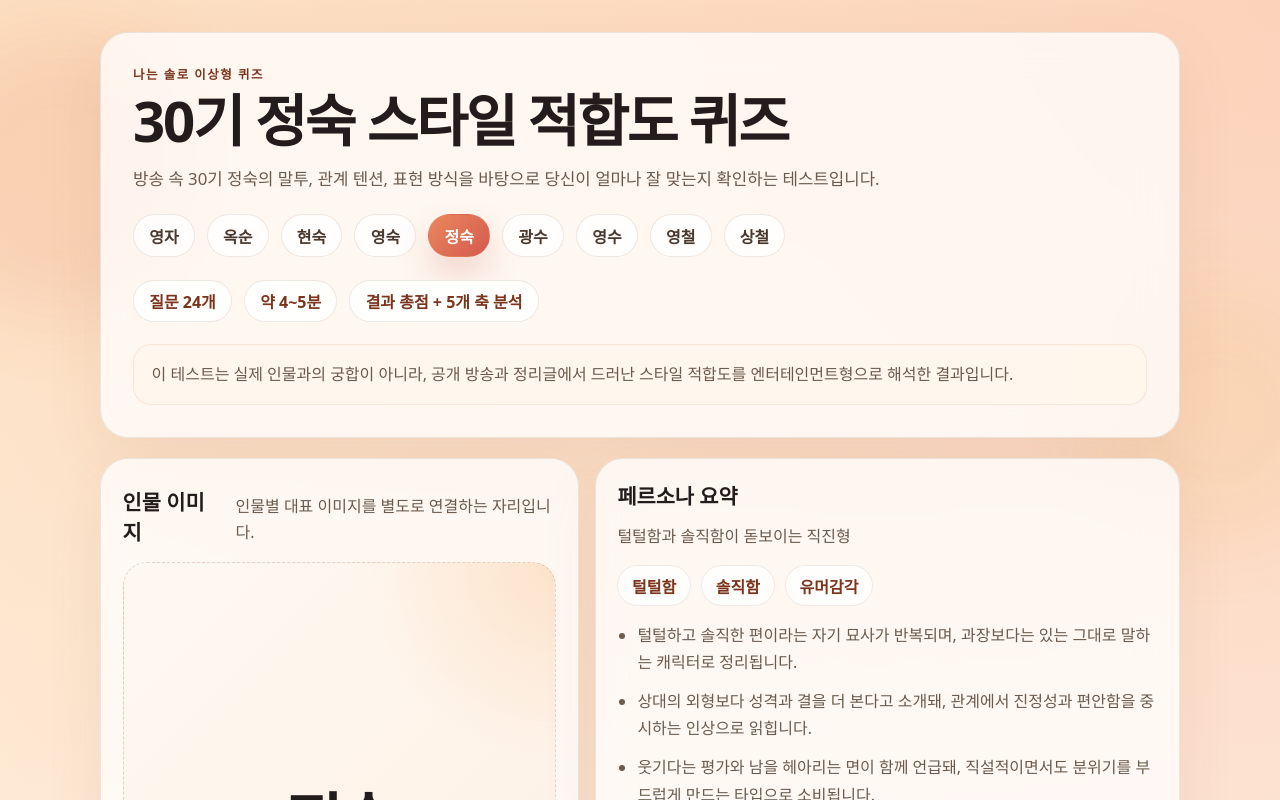
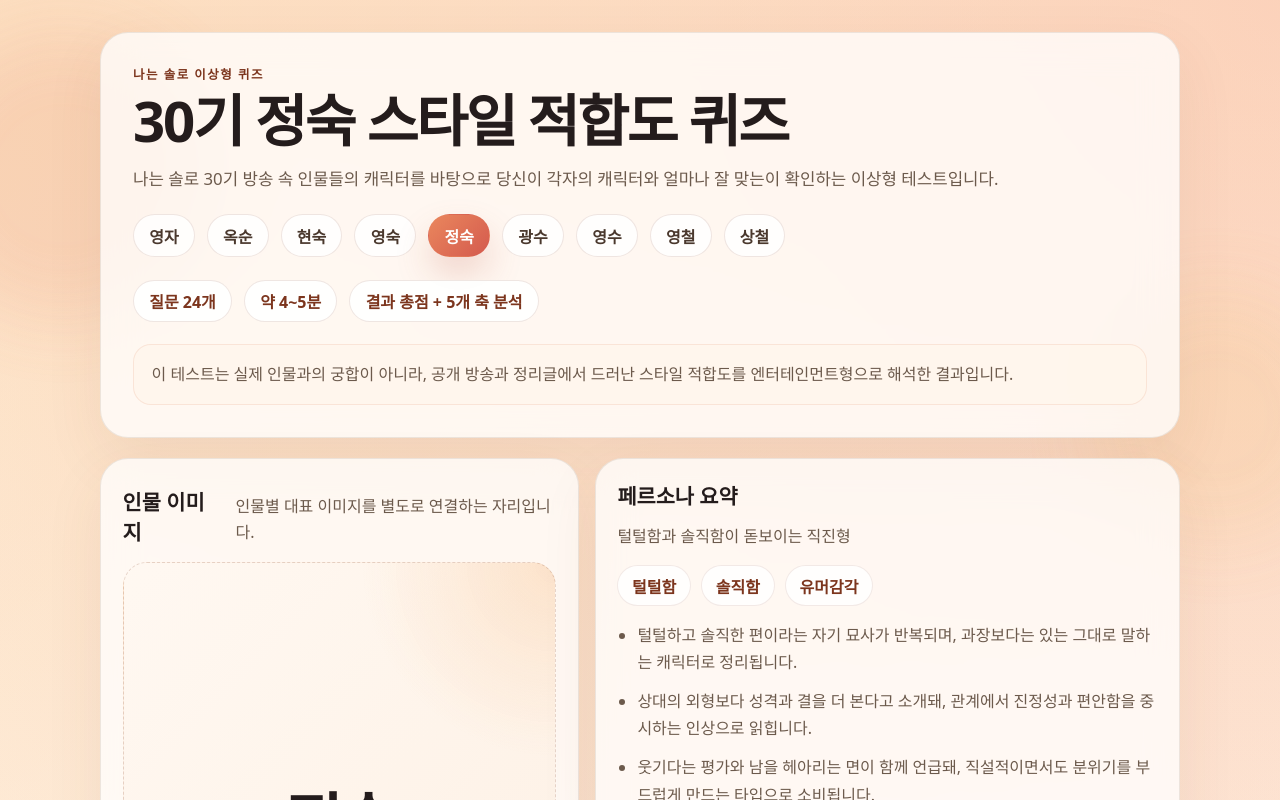
Before and after one commit to wilgon456/love-match-jungsook-quiz, a React (Vite) app: page / in a window 1280 px wide. Shown: the top 800 px of the page. Built offline with nearby package versions, Linux system fonts and the light colour scheme.

Commit message:
Update hero description copy

```diff
--- a/src/App.jsx
+++ b/src/App.jsx
@@ -75,9 +75,7 @@ export default function App() {
             {selectedPerson.generation} {selectedPerson.name} 스타일 적합도 퀴즈
           </h1>
           <p className="hero-copy">
-            {isQuizAvailable
-              ? selectedQuiz.description
-              : `${selectedPerson.generation} ${selectedPerson.name} 스타일 퀴즈도 선택할 수 있게 준비 중입니다. 지금은 정숙 퀴즈를 먼저 체험할 수 있습니다.`}
+            나는 솔로 30기 방송 속 인물들의 캐릭터를 바탕으로 당신이 각자의 캐릭터와 얼마나 잘 맞는이 확인하는 이상형 테스트입니다.
           </p>
 
           <div className="people-selector" aria-label="인물 선택">
```
